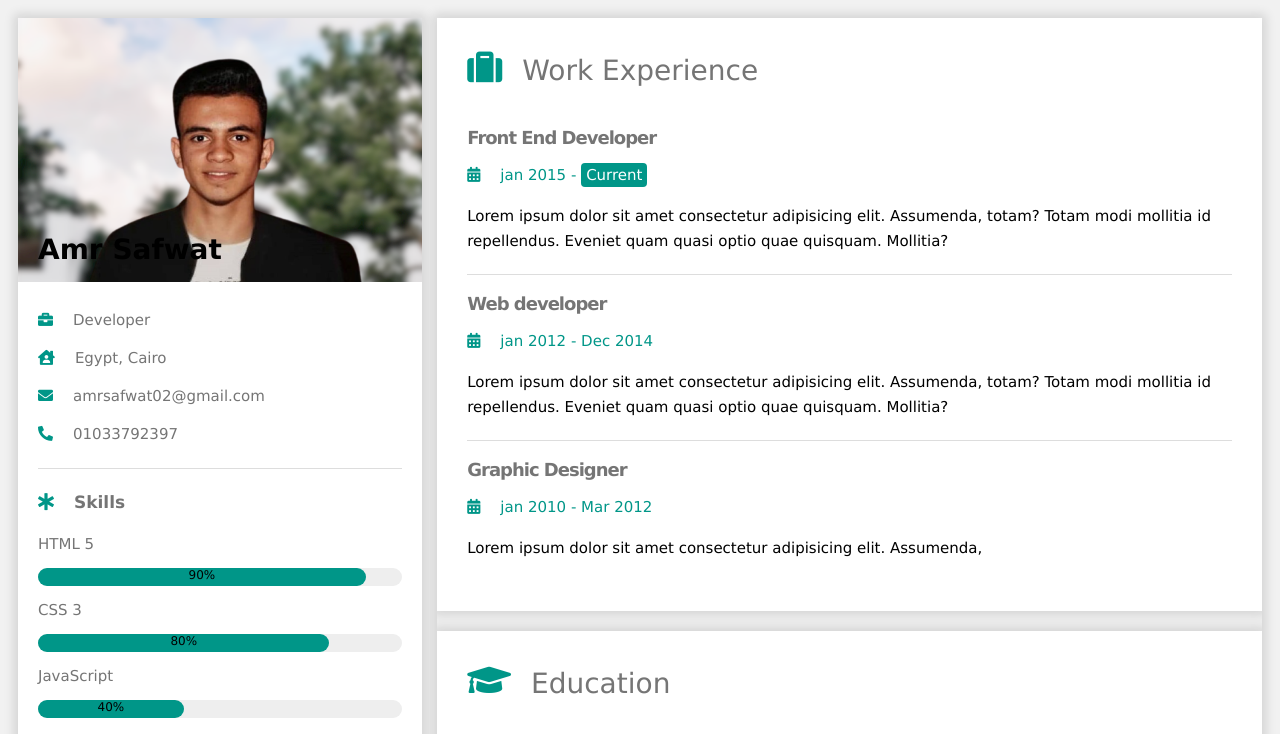
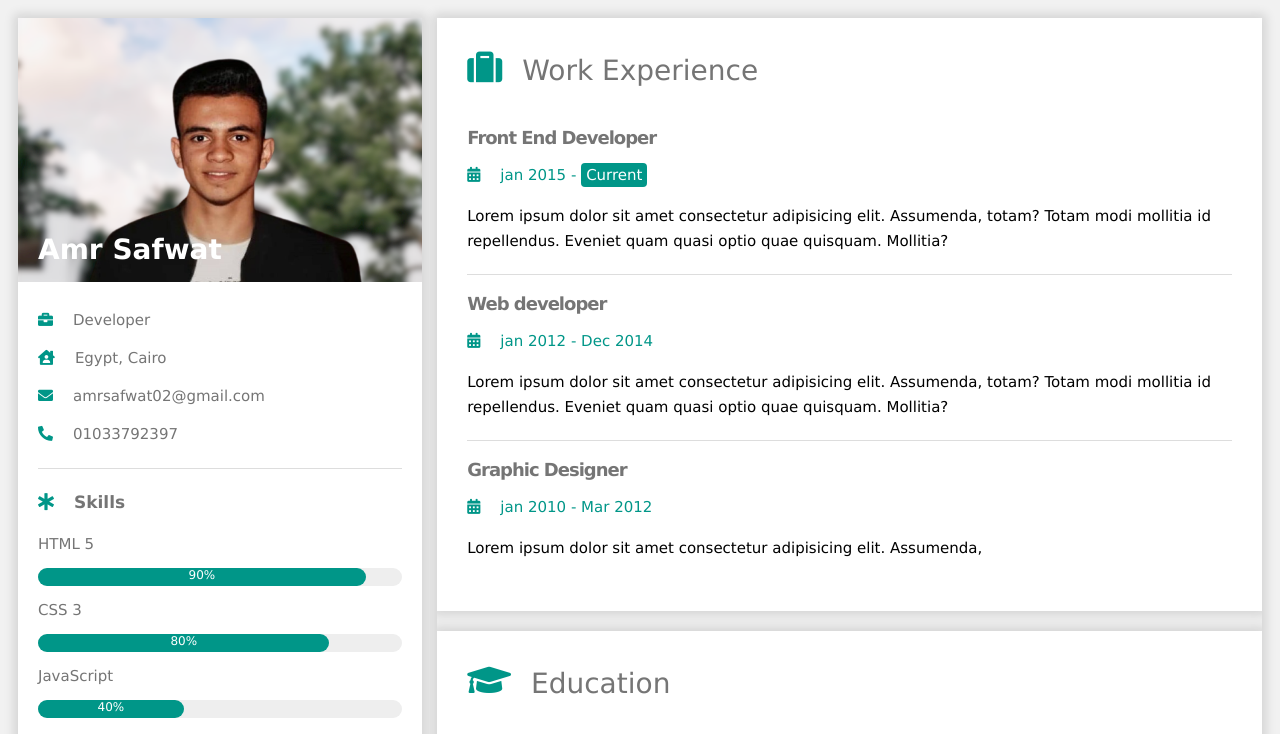
Before and after one commit to Amr-Safwat/CV_Template, a plain HTML site: page index.html in a window 1280 px wide. Shown: the top 734 px of the page. Drawn offline with Linux system fonts and the light colour scheme.

Commit message:
Changed color

```diff
--- a/css/style.css
+++ b/css/style.css
@@ -44,7 +44,7 @@ aside .img figcaption {
 	left: 20px;
 	font-size: 28px;
 	font-weight: 600;
-	color: black;
+	color: white;
 }
 aside .img img {
 	max-width: 100%;
@@ -91,7 +91,7 @@ aside .prog div {
 	height: 100%;
 	background-color: var(--main-color);
 	border-radius: 15px;
-	color: black;
+	color: white;
 	text-align: center;
 	font-size: 12px;
 }
@@ -99,12 +99,12 @@ aside .lang .prog {
 	height: 25px;
 }
 
-meter {
+/* meter {
 	width: 100%;
 	height: 35px;
 	position: relative;
-}
-meter::before {
+} */
+/* meter::before {
 	content: attr(data-width);
 	position: absolute;
 	top: 50%;
@@ -112,7 +112,7 @@ meter::before {
 	transform: translate(-50%, -50%);
 	color: black;
 	z-index: 1;
-}
+} */
 aside .lang h4::before {
 	content: '\f57d';
 	font-family: 'Font Awesome 5 Free';
```
